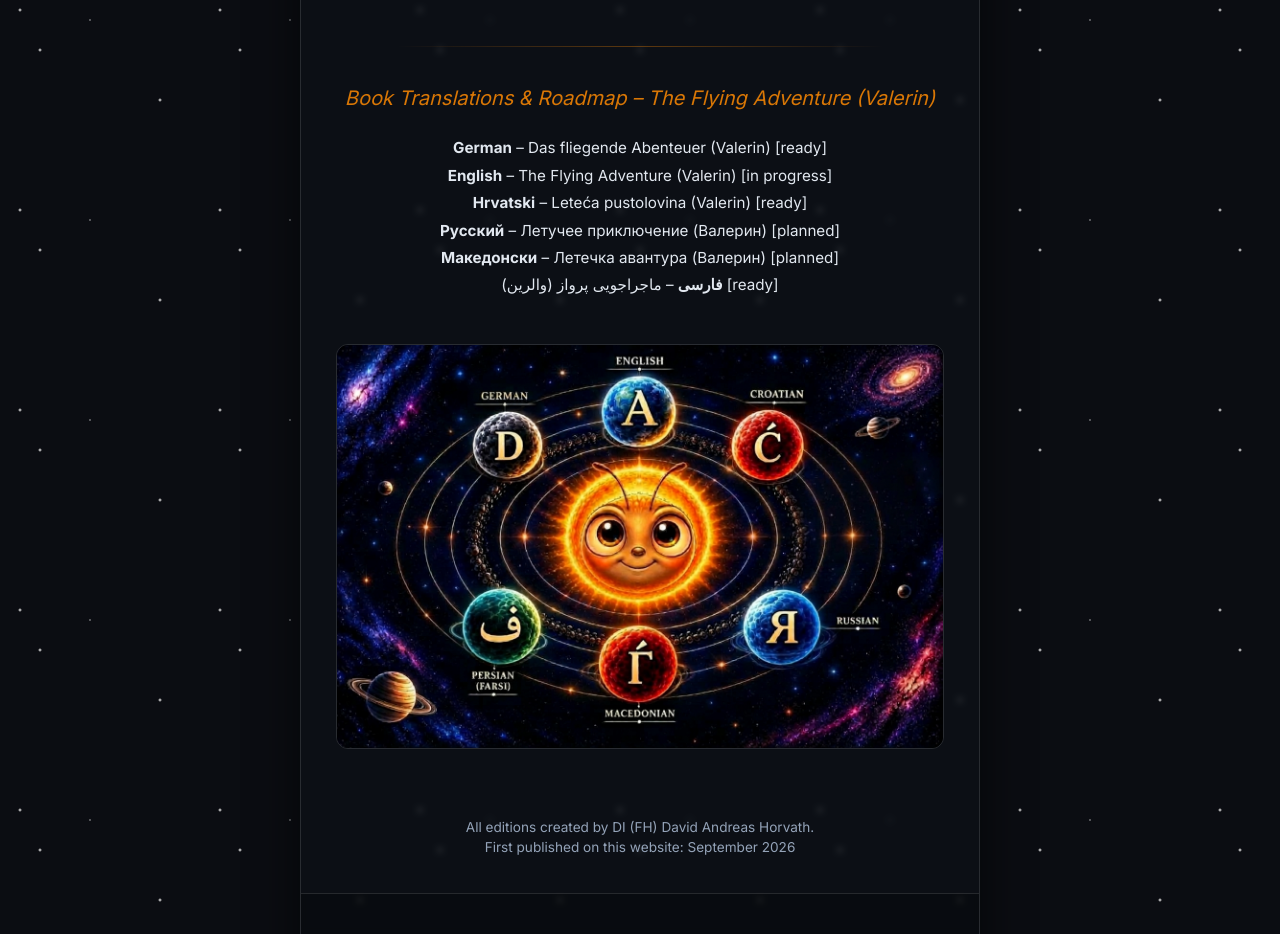
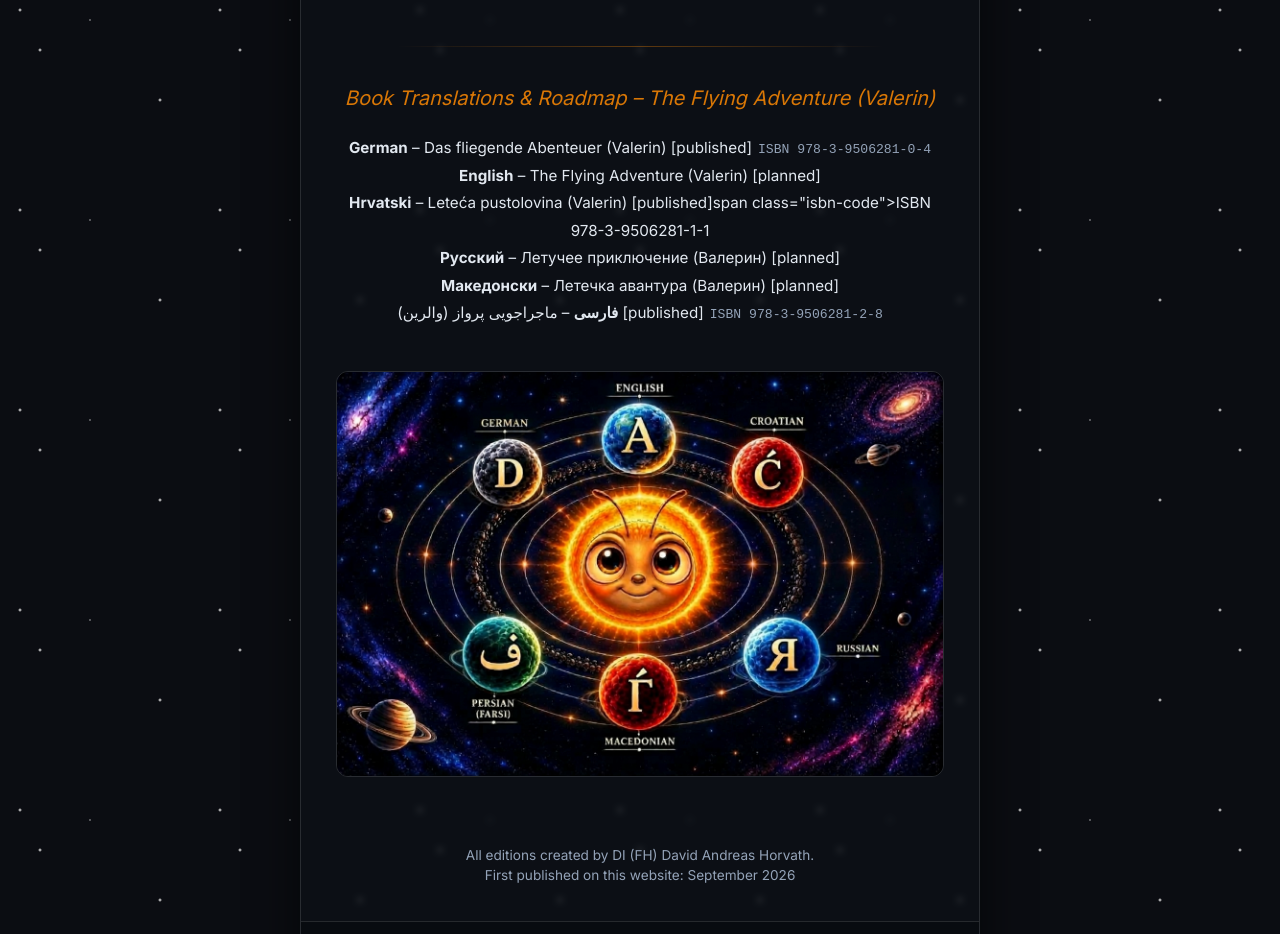
Before and after one commit to david-andreas-horvath/Language-Profile, a plain HTML site: page index.html in a window 1280 px wide. Shown: the part 1220-2154 px from the top of the page. Drawn offline with Linux system fonts and the light colour scheme.

Commit message:
Update index.html

```diff
--- a/index.html
+++ b/index.html
@@ -285,6 +285,14 @@
         text-decoration: underline;
     }
 
+    /* ISBN List */
+    .isbn-code {
+        font-size: 0.82rem;
+        color: var(--text-muted);
+        font-family: monospace; /* Lässt Zahlen und Bindestriche sauber ausrichten */
+        margin-left: 6px;
+    }
+
     /* FOOTER CONTAINER */
     .footer-container {
         background-color: rgba(0, 0, 0, 0.25);
@@ -349,12 +357,12 @@
         <div class="section-title">Book Translations & Roadmap – The Flying Adventure (Valerin)</div>
 
         <ul class="translation-list">
-            <li><strong>German</strong> – Das fliegende Abenteuer (Valerin) [ready]</li>
-            <li><strong>English</strong> – The Flying Adventure (Valerin) [in progress]</li>
-            <li><strong>Hrvatski</strong> – Leteća pustolovina (Valerin) [ready]</li>
+            <li><strong>German</strong> – Das fliegende Abenteuer (Valerin) [published]<span class="isbn-code">ISBN 978-3-9506281-0-4</span></li>
+            <li><strong>English</strong> – The Flying Adventure (Valerin) [planned]</li>
+            <li><strong>Hrvatski</strong> – Leteća pustolovina (Valerin) [published]span class="isbn-code">ISBN 978-3-9506281-1-1</span></li>
             <li><strong>Русский</strong> – Летучее приключение (Валерин) [planned]</li>
             <li><strong>Македонски</strong> – Летечка авантура (Валерин) [planned]</li>
-            <li><strong>فارسی</strong> – ماجراجویی پرواز (والرین) [ready]</li>
+            <li><strong>فارسی</strong> – ماجراجویی پرواز (والرین) [published]<span class="isbn-code">ISBN 978-3-9506281-2-8</span></li>
         </ul>
 
         <!-- SECOND GRAPHIC: VALERIN SOLAR SYSTEM -->
```
